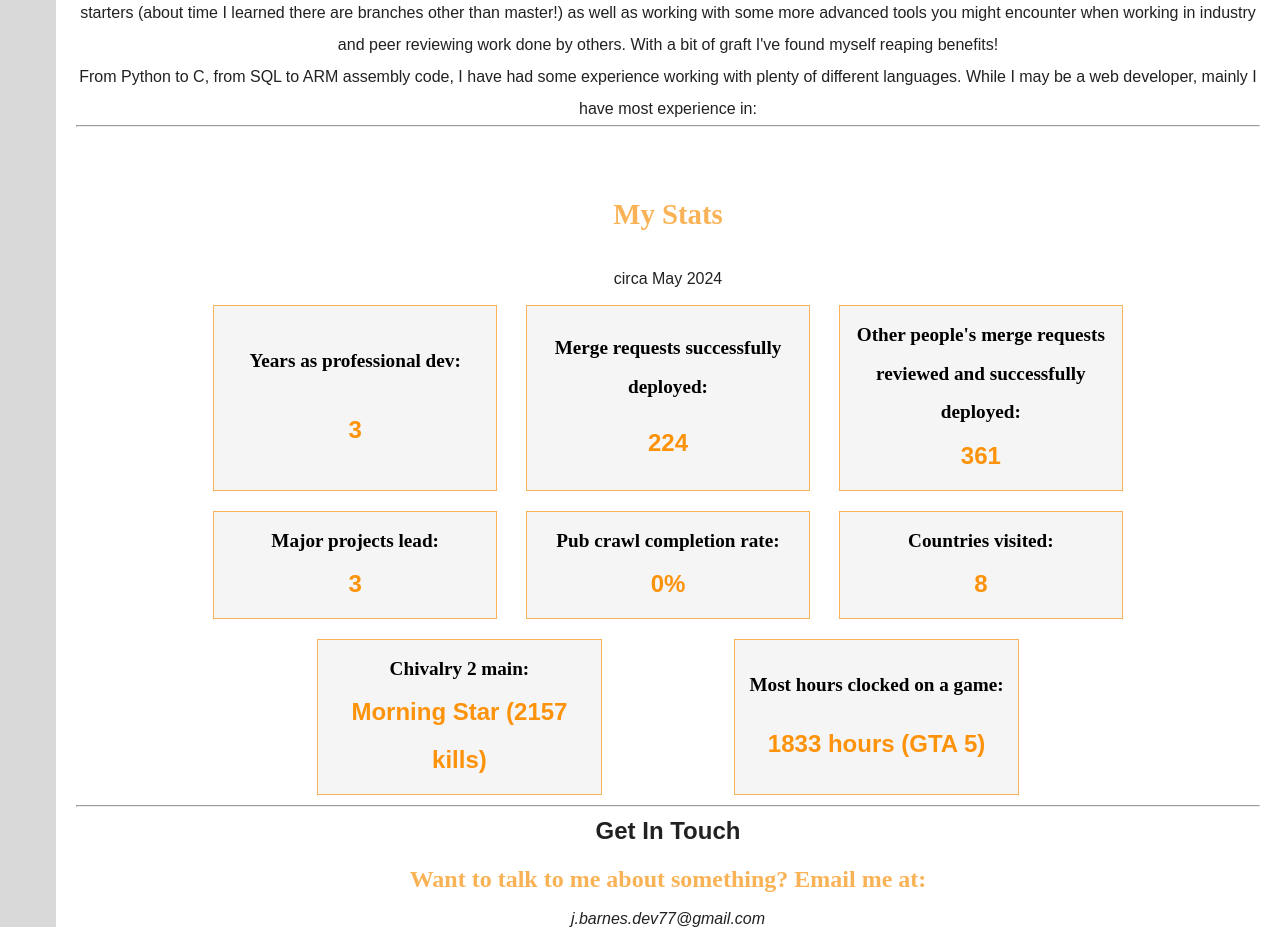
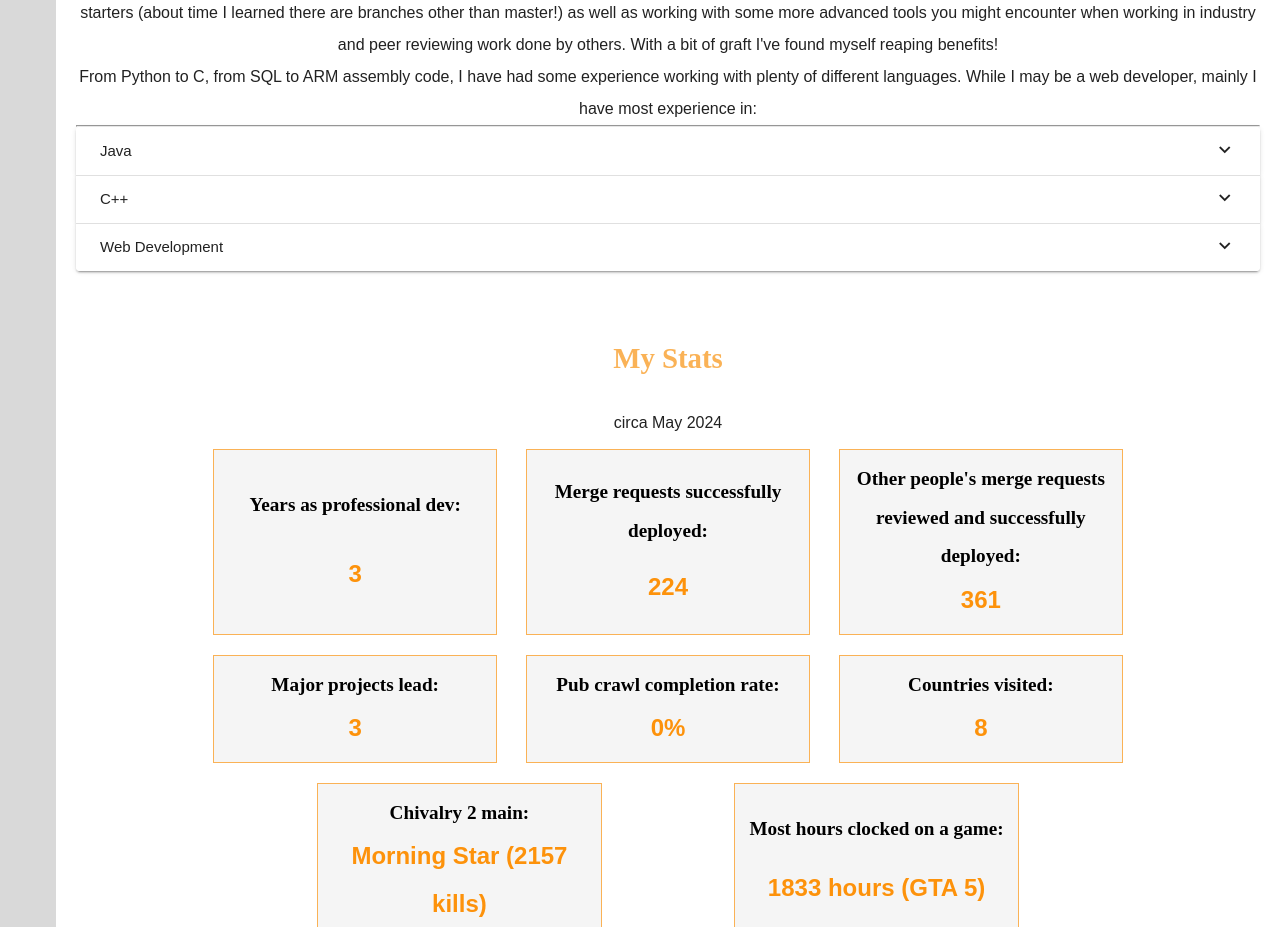
Before and after one commit to JamesBarnes48/PersonalSiteVue, a Vue app: page / in a window 1280 px wide. Shown: the part 980-1907 px from the top of the page. Built offline with nearby package versions, Linux system fonts and the light colour scheme.

Commit message:
successfully render skills

```diff
--- a/src/components/SkillsPanel.vue
+++ b/src/components/SkillsPanel.vue
@@ -3,9 +3,9 @@ export default {
     name: 'SkillsPanel',
     props: {
         skillName: {type: String, default: 'A Skill'},
-        description: {type: 'String', default: 'Skill Description'},
-        listDescription: {type: 'String'},
-        listItems: {type: 'Object', default() {return []}}
+        skillDesc: {type: String, default: 'Skill Description'},
+        listDescription: {type: String},
+        listItems: {type: Array, default() {return []}}
     }
 }
 </script>
@@ -15,7 +15,7 @@ export default {
     :title="skillName"
     >
         <v-expansion-panel-text>
-            <p>{{ description }}</p>
+            <p>{{ skillDesc }}</p>
             <div v-if="listItems.length">
                 <p>{{ listDescription }}</p>
                 <v-list>
--- a/src/components/SkillsPanelList.vue
+++ b/src/components/SkillsPanelList.vue
@@ -5,8 +5,8 @@ export default {
     name: 'SkillsPanelList',
     components: {SkillsPanel},
     props: {
-        skills: {
-            type: 'Object',
+        skillsList: {
+            type: Array,
             required: true
         }
     }
@@ -16,7 +16,7 @@ export default {
 <template>
     <v-expansion-panels>
         <SkillsPanel
-        v-for="skill in skills"
+        v-for="skill in skillsList"
         :skillName="skill.skillName"
         :skillDesc="skill.skillDesc"
         :listDescription="skill.listDescription"
--- a/src/views/Home.vue
+++ b/src/views/Home.vue
@@ -1,25 +1,28 @@
 <script>
+import SkillsPanelList from '../components/SkillsPanelList.vue';
+
 export default {
   name: 'Home',
+  components: {SkillsPanelList},
   data: () => ({
     skills: [
     {
-      name: 'Java',
-      description: 'As my primary language I have spent the most time with Java. Throughout my degree Java has been the language I use most often by far and I have created lots of different projects in it. The object oriented nature of the language resonates with me and I am capable of creating large projects in it with a hierarchy of classes.',
+      skillName: 'Java',
+      skillDesc: 'As my primary language I have spent the most time with Java. Throughout my degree Java has been the language I use most often by far and I have created lots of different projects in it. The object oriented nature of the language resonates with me and I am capable of creating large projects in it with a hierarchy of classes.',
       listDescription: 'Some of projects I have made in Java include:',
       listItems: ['"Cheat" card game', 'Word auto-completion algorithm', 'Toll road system']
     },
     {
-      name: 'C++',
-      description: `I am relatively new to C++, only starting learning it in late 2019, but after a few projects using it I am seeing the merits of it already. It is very similar to C# which I had experience
+      skillName: 'C++',
+      skillDesc: `I am relatively new to C++, only starting learning it in late 2019, but after a few projects using it I am seeing the merits of it already. It is very similar to C# which I had experience
                   using early on during my A-levels. I enjoyed using some of the features in standard, low-level C++ that you don't see many other places, but on the other end of the spectrum I have also used the OpenGL API
                   which was insightful too. I am still a relatively new C++ programmer but my proficiency in it will only grow with time.`,
       listDescription: 'Some C++ projects I have worked on include:',
       listItems: ['Offline movie database', '2D arcade game']
     },
     {
-      name: 'Web Development',
-      description: `First touching on web development in the first year of my degree, I gained a basic understanding of HTML, CSS and Javascript then to create a website for renting a fictional house.
+      skillName: 'Web Development',
+      skillDesc: `First touching on web development in the first year of my degree, I gained a basic understanding of HTML, CSS and Javascript then to create a website for renting a fictional house.
                   Since then I have returned to web development in the summer of 2020 to expand my knowledge of it and create websites as a passion project. In this time I have delved deeper
                   into web development expanding my knowledge of HTML/CSS/JS, using the Bootstrap library, jQuery, DOM manipulation and more.`,
       listDescription: 'Some websites I have created include:',
@@ -51,6 +54,8 @@ export default {
         <p>From Python to C, from SQL to ARM assembly code, I have had some experience working with plenty of different languages. While I may be a web developer, mainly I have most experience in:</p>
       </div>
       <hr>
+
+      <SkillsPanelList :skillsList="skills" />
 
       <div class="homepage-section">
         <h2 class="subheading">My Stats</h2>
```
